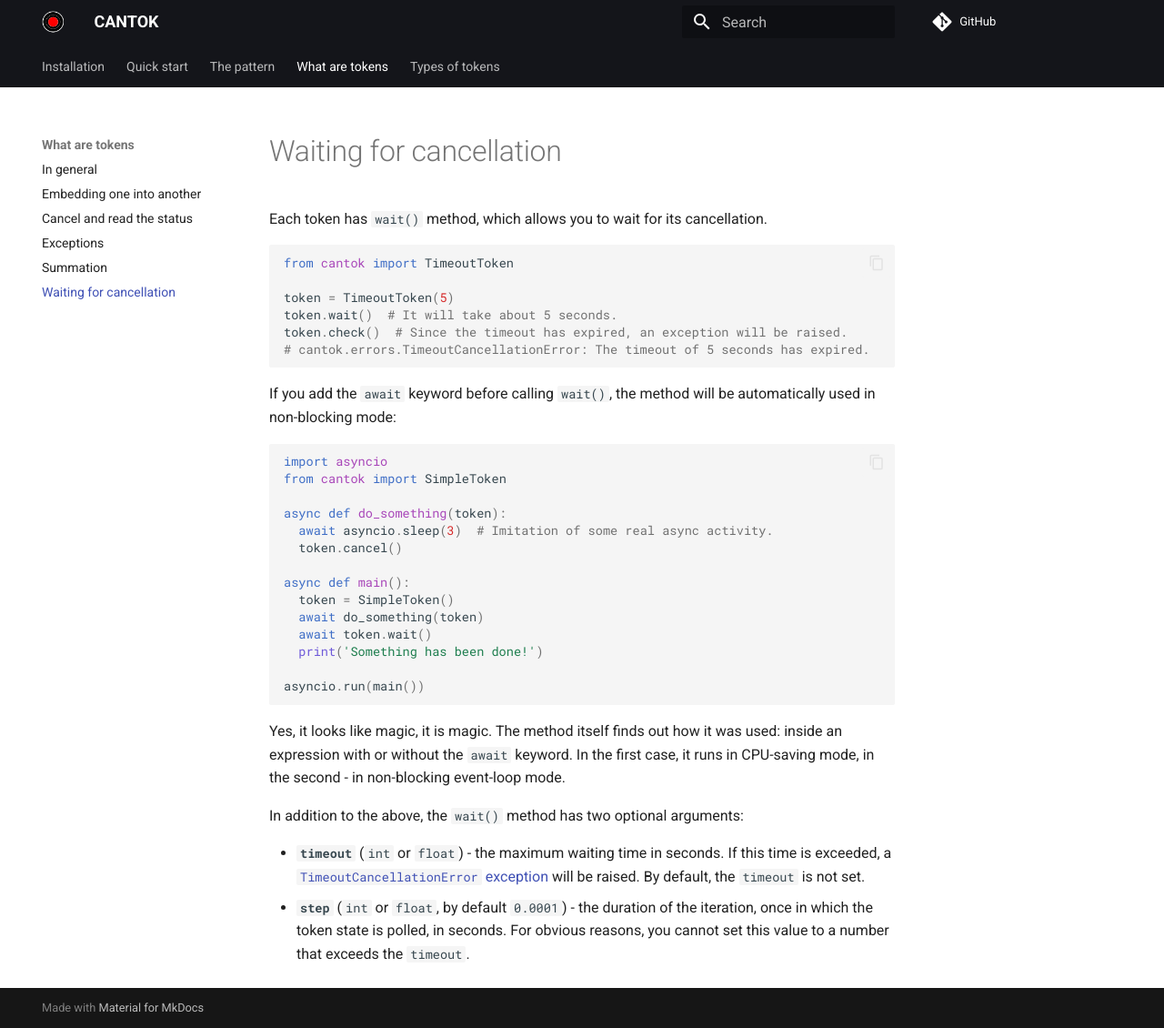
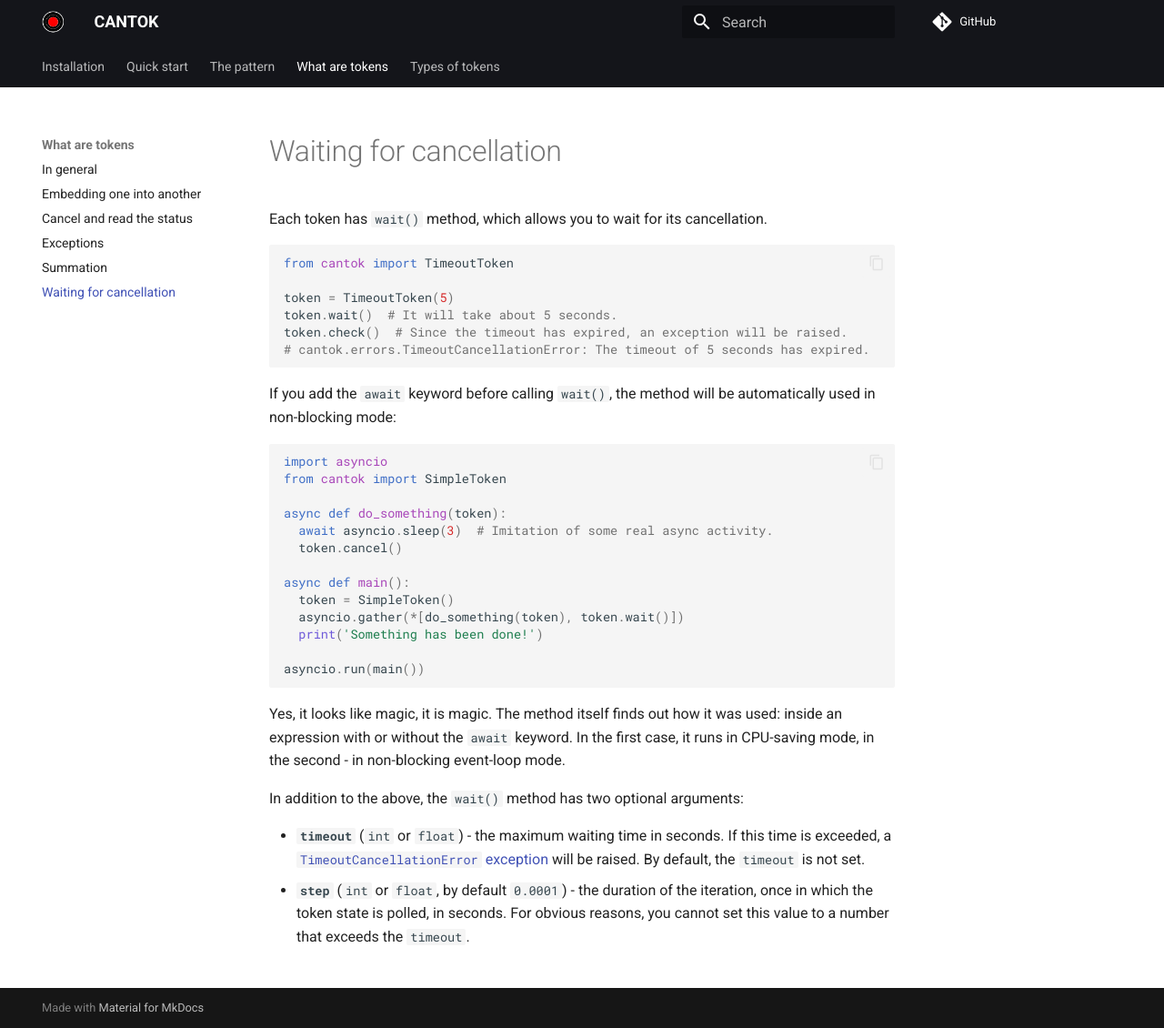
Before and after one commit to pomponchik/cantok, an MkDocs documentation site: the page built from docs/docs/what_are_tokens/waiting.md, in a window 1280 px wide and 1130 px high. Shown: the whole window at 91% size. Built offline with MkDocs 1.6.1 and Material for MkDocs 9.7.7, drawn with Linux system fonts in a browser that asks for light colours; comment, search, counter and statistics services are not loaded.

```diff
--- a/docs/docs/what_are_tokens/waiting.md
+++ b/docs/docs/what_are_tokens/waiting.md
@@ -21,8 +21,7 @@ async def do_something(token):
 
 async def main():
   token = SimpleToken()
-  await do_something(token)
-  await token.wait()
+  asyncio.gather(*[do_something(token), token.wait()])
   print('Something has been done!')
 
 asyncio.run(main())
```
Also changed, not shown: 1 other file.
